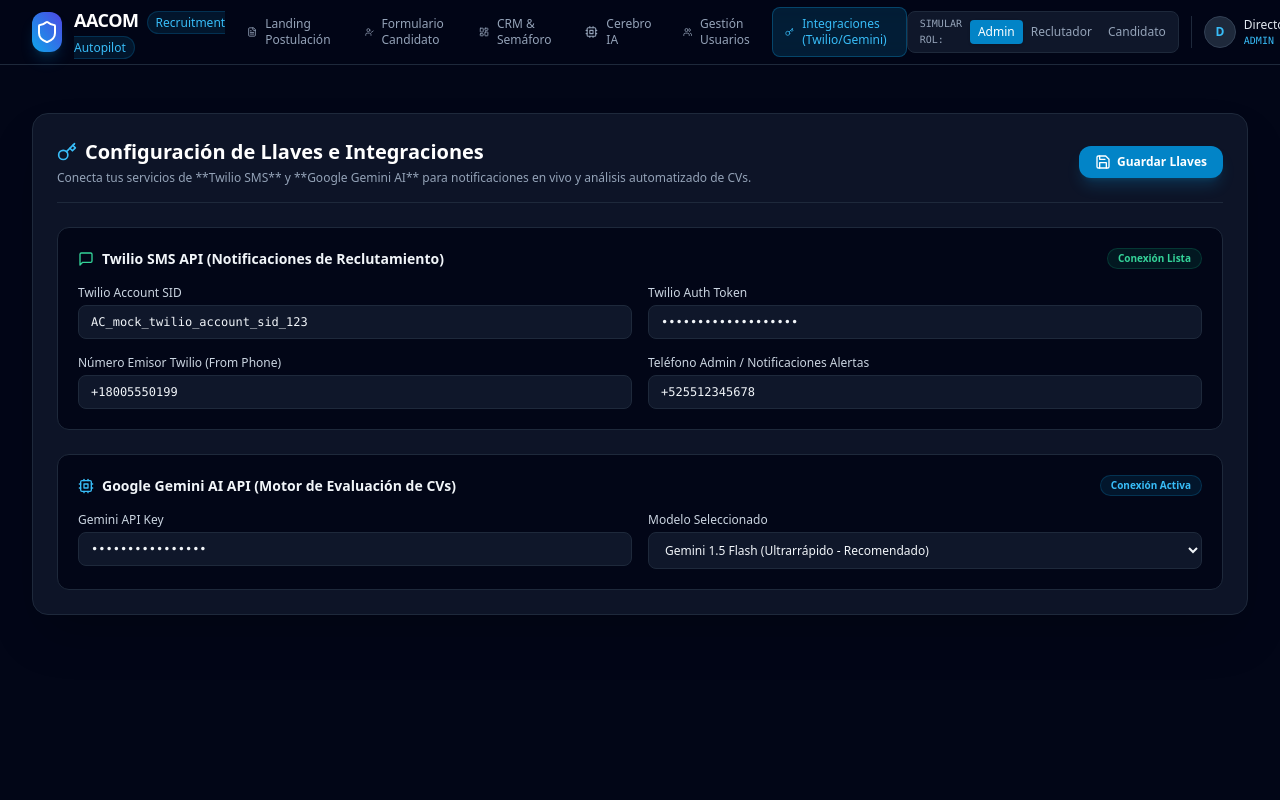
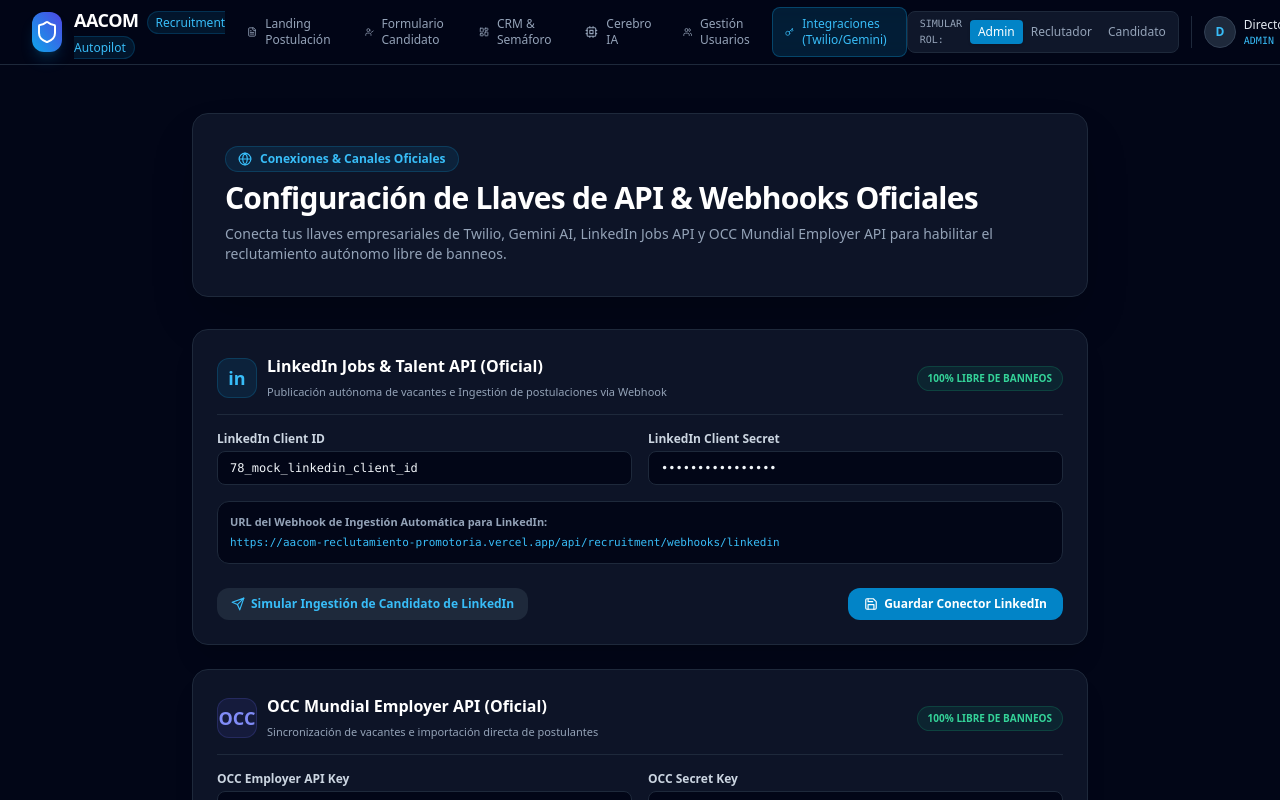
Before and after one commit to ahumadaenrique/aacom-reclutamiento-promotoria, a Next.js app: page /recruitment/admin/integrations in a window 1280 px wide. Shown: the top 800 px of the page. Built offline with nearby package versions, Linux system fonts and the light colour scheme; no server answers.

Commit message:
fix: actualización de admin/integrations/page.tsx para renderizar IntegrationsConfig

```diff
--- a/src/app/recruitment/admin/integrations/page.tsx
+++ b/src/app/recruitment/admin/integrations/page.tsx
@@ -1,9 +1,9 @@
-import { IntegrationsForm } from '../../_components/IntegrationsForm';
+import { IntegrationsConfig } from '../../_components/IntegrationsConfig';
 
 export default function IntegrationsPage() {
   return (
     <div className="py-4">
-      <IntegrationsForm />
+      <IntegrationsConfig />
     </div>
   );
 }
```
